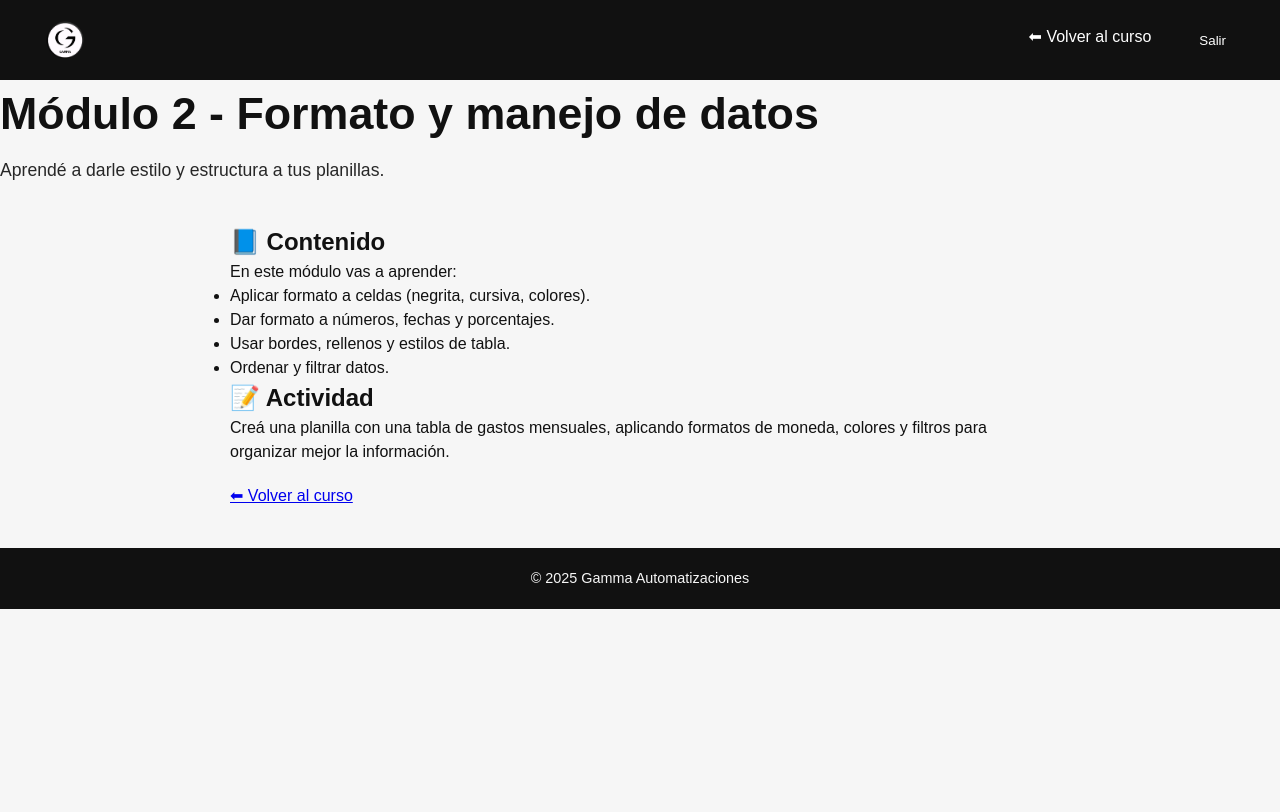
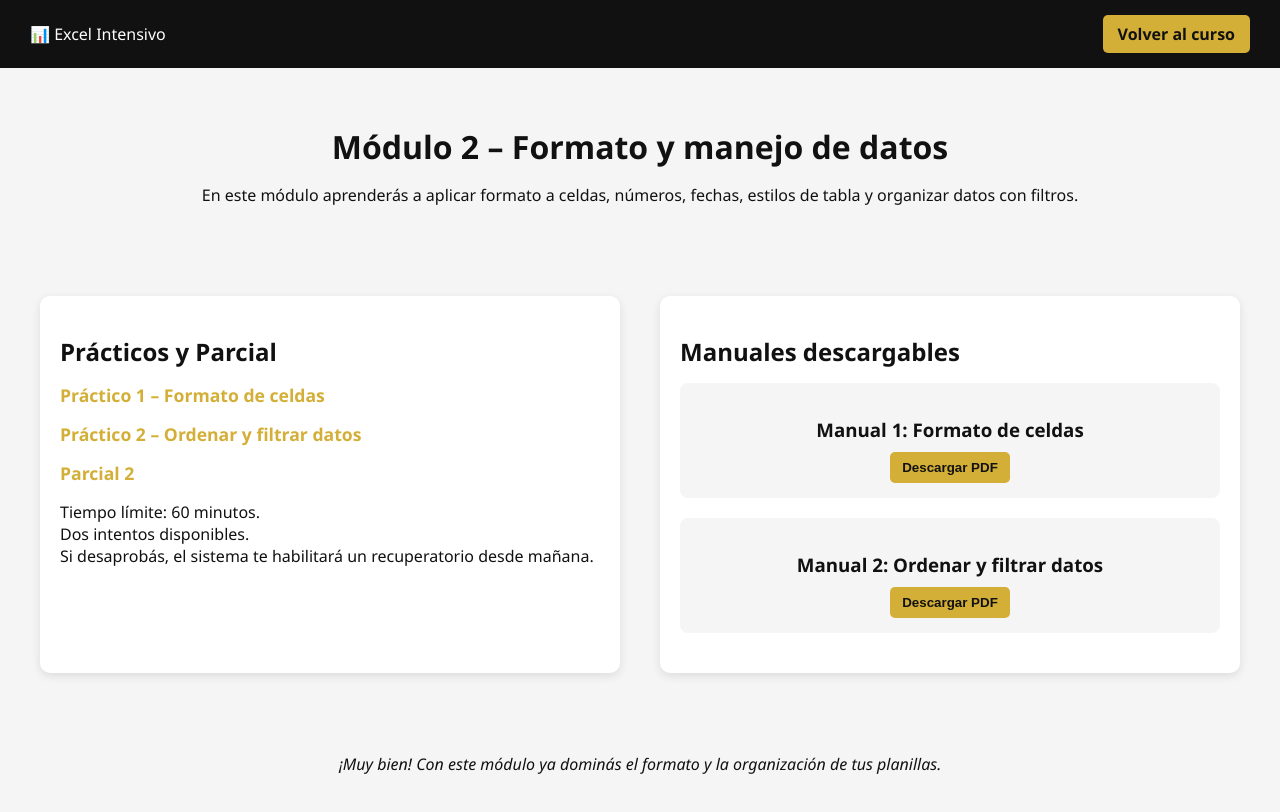
Before and after one commit to gammaautomatizaciones-rc/CURSOS_GAMMA, a plain HTML site: page cursos/excel/modulos/modulo2.html in a window 1280 px wide. Drawn offline with Linux system fonts and the light colour scheme.

Commit message:
Update modulo2.html

```diff
--- a/cursos/excel/modulos/modulo2.html
+++ b/cursos/excel/modulos/modulo2.html
@@ -3,57 +3,77 @@
 <head>
   <meta charset="UTF-8">
   <meta name="viewport" content="width=device-width, initial-scale=1.0">
-  <title>Módulo 2 - Curso Excel</title>
-  <!-- Estilos globales -->
-  <link rel="stylesheet" href="../../../style.css">
-  <!-- Estilos del curso -->
-  <link rel="stylesheet" href="../styleindexexcel.css">
+  <title>Módulo 2 – Formato y manejo de datos</title>
+  <link rel="stylesheet" href="../css/modulos.css">
 </head>
 <body>
   <!-- NAVBAR -->
-  <header class="navbar">
-    <img src="../../../assets/logo.png" alt="Logo Gamma" class="logo">
-    <nav>
-      <ul>
-        <li><a href="../indexexcel.html">⬅ Volver al curso</a></li>
-        <li><button class="logout" onclick="logout()">Salir</button></li>
-      </ul>
-    </nav>
-  </header>
+  <div class="navbar">
+    <div class="logo">📊 Excel Intensivo</div>
+    <a href="../excel.html">Volver al curso</a>
+  </div>
 
-  <!-- HERO -->
-  <section class="hero-curso">
-    <div class="hero-text">
-      <h1>Módulo 2 - Formato y manejo de datos</h1>
-      <p>Aprendé a darle estilo y estructura a tus planillas.</p>
-    </div>
+  <!-- ENCABEZADO -->
+  <section class="encabezado">
+    <h1>Módulo 2 – Formato y manejo de datos</h1>
+    <p>En este módulo aprenderás a aplicar formato a celdas, números, fechas, estilos de tabla y organizar datos con filtros.</p>
   </section>
 
-  <!-- CONTENIDO -->
-  <section class="contenido-modulo" style="padding:40px; max-width:900px; margin:auto;">
-    <h2>📘 Contenido</h2>
-    <p>En este módulo vas a aprender:</p>
-    <ul>
-      <li>Aplicar formato a celdas (negrita, cursiva, colores).</li>
-      <li>Dar formato a números, fechas y porcentajes.</li>
-      <li>Usar bordes, rellenos y estilos de tabla.</li>
-      <li>Ordenar y filtrar datos.</li>
-    </ul>
+  <!-- CONTENIDO PRINCIPAL -->
+  <div class="container">
+    <!-- Columna Izquierda -->
+    <div class="col">
+      <h2>Prácticos y Parcial</h2>
+      <div class="practicos">
+        <a id="linkPractico1" href="../practicos/practico2_1.html">
+          Práctico 1 – Formato de celdas <span class="link-aclaracion"></span>
+        </a>
+        <span id="estadoPractico1"></span>
 
-    <h2>📝 Actividad</h2>
-    <p>Creá una planilla con una tabla de gastos mensuales, aplicando formatos de moneda, colores y filtros para organizar mejor la información.</p>
+        <a id="linkPractico2" href="../practicos/practico2_2.html">
+          Práctico 2 – Ordenar y filtrar datos <span class="link-aclaracion"></span>
+        </a>
+        <span id="estadoPractico2"></span>
+      </div>
 
-    <div style="margin-top:20px;">
-      <a href="../indexexcel.html" class="btn">⬅ Volver al curso</a>
+      <div class="parcial">
+        <a id="linkParcial1" href="../parciales/parcial2_1.html">
+          Parcial 2 <span class="link-aclaracion"></span>
+        </a>
+        <span id="estadoParcial1"></span>
+        <p class="detalle">
+          Tiempo límite: 60 minutos.<br>
+          Dos intentos disponibles.<br>
+          Si desaprobás, el sistema te habilitará un recuperatorio desde mañana.
+        </p>
+      </div>
     </div>
-  </section>
+
+    <!-- Columna Derecha -->
+    <div class="col">
+      <h2>Manuales descargables</h2>
+      <div class="tarjeta">
+        <h3>Manual 1: Formato de celdas</h3>
+        <a href="../manuales/modulo2_manual1.pdf" target="_blank" download>
+          <button>Descargar PDF</button>
+        </a>
+      </div>
+      <div class="tarjeta">
+        <h3>Manual 2: Ordenar y filtrar datos</h3>
+        <a href="../manuales/modulo2_manual2.pdf" target="_blank" download>
+          <button>Descargar PDF</button>
+        </a>
+      </div>
+    </div>
+  </div>
 
   <!-- FOOTER -->
-  <footer>
-    <p>© 2025 Gamma Automatizaciones</p>
-  </footer>
+  <div class="footer">
+    <p>¡Muy bien! Con este módulo ya dominás el formato y la organización de tus planillas.</p>
+  </div>
 
   <!-- JS -->
-  <script src="../../../auth/auth.js"></script>
+  <script src="../js/comun.js"></script>
+  <script src="../js/modulo2.js"></script>
 </body>
 </html>
```
